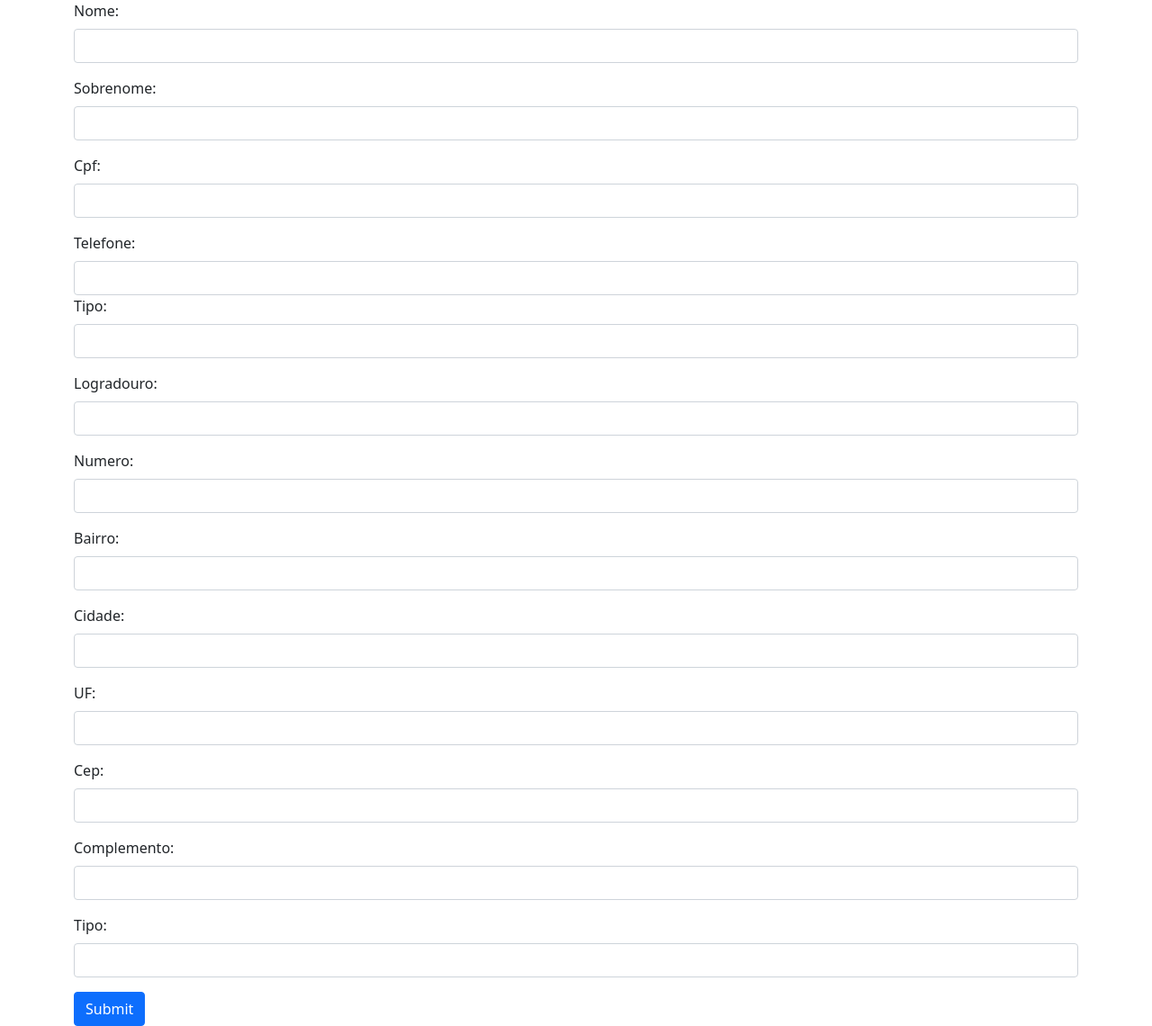
After one commit to GamerzoneUC16/ZoneWeb, a PHP site: page /ZoneWeb/admin/cadastro.php in a window 1280 px wide. The commit adds this page. Shown: the whole page at 90% size. Run offline with PHP 8.4, Linux system fonts and the light colour scheme.

Commit message:
Alterações na loja e cadastro

```diff
--- /dev/null
+++ b/admin/cadastro.php
@@ -0,0 +1,81 @@
+<?php
+
+
+?>
+
+<!DOCTYPE html>
+<html lang="pt-BR">
+<head>
+    <meta charset="UTF-8">
+    <meta name="viewport" content="width=device-width, initial-scale=1.0">
+    <link href="https://cdn.jsdelivr.net/npm/bootstrap@5.1.3/dist/css/bootstrap.min.css" rel="stylesheet" integrity="sha384-1BmE4kWBq78iYhFldvKuhfTAU6auU8tT94WrHftjDbrCEXSU1oBoqyl2QvZ6jIW3" crossorigin="anonymous">
+    <link rel="stylesheet" href="https://cdn.jsdelivr.net/npm/bootstrap-icons@1.10.3/font/bootstrap-icons.css">
+    <title>Cadastro</title>
+</head>
+<body>
+    <div class="container">
+    <form action="processa-formulario.php" method="post">
+        <!-- Cadastro Cliente -->
+        <div class="mb-3">
+            <label for="nome" class="form-label">Nome:</label>
+            <input name="nome" type="text" class="form-control" id="nome" aria-describedby="nome">
+        </div>
+        <div class="mb-3">
+            <label for="sobrenome" class="form-label">Sobrenome:</label>
+            <input name="sobrenome" type="text" class="form-control" id="sobrenome" aria-describedby="sobrenome">
+        </div>
+        <div class="mb-3">
+            <label for="cpf" class="form-label">Cpf:</label>
+            <input name="cpf" type="text" class="form-control" id="cpf" aria-describedby="cpf">
+        </div>
+
+        <!-- Fim Cadastro Cliente -->
+        <!-- Cadastro Telefone  -->
+        <div class="mb-3">
+            <label for="numero_tel" class="form-label">Telefone:</label>
+            <input name="numero_tel" type="text" class="form-control" id="numero_tel" aria-describedby="numero_tel">
+
+            <label for="tipo_tel" class="form-label">Tipo:</label>
+            <input name="tipo_tel" type="text" class="form-control" id="tipo_tel" aria-describedby="tipo_tel">
+        </div>
+        <!-- Fim Cadastro Telefone -->
+        <!-- Cadastro Endereço -->
+        <div class="mb-3">
+            <label for="logradouro" class="form-label">Logradouro:</label>
+            <input name="logradouro" type="text" class="form-control" id="logradouro" aria-describedby="logradouro">
+        </div>
+        <div class="mb-3">
+            <label for="numero_end" class="form-label">Numero:</label>
+            <input name="numero_end" type="text" class="form-control" id="numero_end" aria-describedby="numero_end">
+        </div>
+        <div class="mb-3">
+            <label for="bairro" class="form-label">Bairro:</label>
+            <input name="bairro" type="text" class="form-control" id="bairro" aria-describedby="bairro">
+        </div>
+        <div class="mb-3">
+            <label for="cidade" class="form-label">Cidade:</label>
+            <input name="cidade" type="text" class="form-control" id="cidade" aria-describedby="cidade">
+        </div>
+        <div class="mb-3">
+            <label for="uf" class="form-label">UF:</label>
+            <input name="uf" type="text" class="form-control" id="uf" aria-describedby="uf">
+        </div>
+        <div class="mb-3">
+            <label for="cep" class="form-label">Cep:</label>
+            <input name="cep" type="text" class="form-control" id="cep" aria-describedby="cep">
+        </div>
+        <div class="mb-3">
+            <label for="complemento" class="form-label">Complemento:</label>
+            <input name="complemento" type="text" class="form-control" id="complemento" aria-describedby="complemento">
+        </div>
+        <div class="mb-3">
+            <label for="tipo_end" class="form-label">Tipo:</label>
+            <input name="tipo_end" type="text" class="form-control" id="tipo_end" aria-describedby="tipo_end">
+        </div>
+        <!-- Fim Cadastro Endereço -->
+        <button type="submit" class="btn btn-primary">Submit</button>
+    </form>
+    </div>
+</body>
+<script src="https://cdn.jsdelivr.net/npm/bootstrap@5.1.3/dist/js/bootstrap.bundle.min.js" integrity="sha384-ka7Sk0Gln4gmtz2MlQnikT1wXgYsOg+OMhuP+IlRH9sENBO0LRn5q+8nbTov4+1p" crossorigin="anonymous"></script>
+</html>
--- a/loja.php
+++ b/loja.php
@@ -30,13 +30,17 @@ $ImgP = $rowListaImg['principal_img']
   <link rel="stylesheet" href="https://cdn.jsdelivr.net/npm/bootstrap-icons@1.10.3/font/bootstrap-icons.css">
   <title>Store Zone</title>
 </head>
+<style>
+  /* @media screen and {
 
+  } */
+</style>
 <body class="fundofixo">
   <!-- Area o menu -->
   <?php include "menu.php" ?>
   <br>
   <!-- Fim do menu -->
-  <main class="container-xxl">
+  <main class="container">
     <!--Body da Loja-->
     <!-- Inicio de Atalhos -->
     <div class="container">
--- a/produto_detalhe.php
+++ b/produto_detalhe.php
@@ -173,9 +173,10 @@ $debito = $rowProd['preco'] + 900;
           <div class="items">
             <div class="select-image">
 
-              <?php if ($rowListaImg['2'] == 1) { ?>
+              <?php if ($rowListaImg['2'] == 1) {?>
                 <img src="images/Produtos/<?php echo $rowListaImg['1']; ?>">
               <?php } ?>
+
             </div>
             <div class="thumbnails">
               <?php foreach ($rowListaImg as $img) {
```
Also changed, not shown: admin/processa-formulario.php (added, +69 -0 lines), banco/script.sql (+6 -5 lines), produtos_geral.php (+78 -18 lines), 2 other files.
